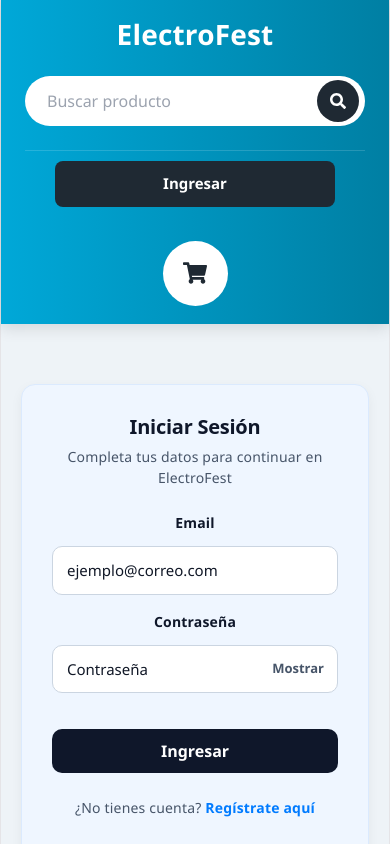
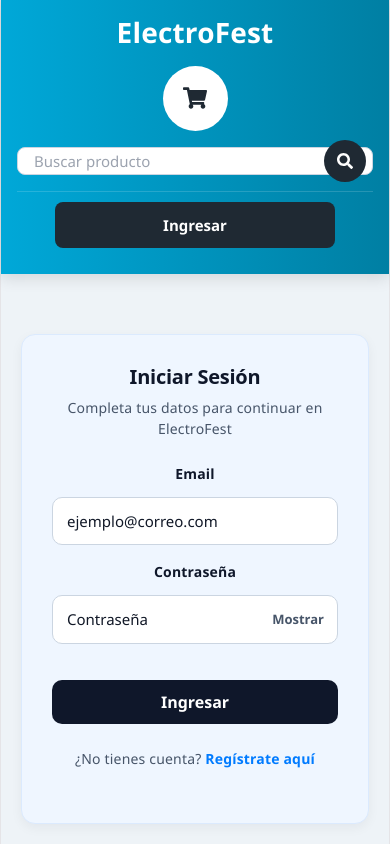
Before and after one commit to diegobufa/TP-3-Programacion, a React (Vite) app in the folder frontend/: page /login in a window 390 px wide. Shown: the top 844 px of the page. Built offline with nearby package versions, Linux system fonts and the light colour scheme; no server answers.

Commit message:
Arreglado doble sidebar en AdminProducts

```diff
--- a/frontend/src/App.css
+++ b/frontend/src/App.css
@@ -3050,3 +3050,94 @@
     margin-bottom: 4px;
   }
 }
+/* =========================================================
+   03. HEADER PRINCIPAL - DISTRIBUCIÓN INTELIGENTE
+   ========================================================= */
+
+.logo-link {
+  flex-shrink: 0;
+}
+
+/* =========================================================
+   BARRA DE BÚSQUEDA FLUIDA Y ADAPTABLE
+   ========================================================= */
+.search-container {
+  display: flex;
+  align-items: center;
+  flex: 1;               /* ¡Clave! Ocupa TODO el espacio libre del medio */
+  max-width: 600px;      /* Evita que se vuelva gigante en pantallas ultra anchas */
+  min-width: 180px;      /* Espacio mínimo para que no desaparezca */
+  height: 44px;
+  background: #ffffff;
+  border-radius: 8px;
+  padding: 2px;
+  border: 1px solid #cbd5e1;
+}
+
+.search-container input {
+  flex: 1;               /* El input ocupa todo el interior de la barra */
+  border: none;
+  background: transparent;
+  padding: 0 14px;
+  font-size: 15px;
+  color: #1f2933;
+  outline: none;
+  width: 100%;
+}
+
+.search-btn {
+  height: 100%;
+  padding: 0 16px;
+  background: #1f2933;
+  color: #ffffff;
+  border: none;
+  border-radius: 6px;
+  transition: background 0.2s;
+}
+
+/* =========================================================
+   CONTENEDOR DE AUTENTICACIÓN (Prioridad de espacio estricta)
+   ========================================================= */
+.auth-buttons-container {
+  display: flex;
+  align-items: center;
+  gap: 12px;
+  flex-shrink: 0;        /* ¡Clave! Le dice al navegador: Prohibido achicar este bloque */
+  white-space: nowrap;   /* Evita que los textos del botón salten a dos líneas */
+}
+
+/* El email del usuario reduce sutilmente si la pantalla es mediana */
+.user-email-display {
+  font-size: 14px;
+  color: #ffffff;
+  font-weight: 600;
+  max-width: 150px;       /* Si el correo es muy largo, se frena aquí */
+  overflow: hidden;
+  text-overflow: ellipsis;/* Agrega tres puntos (...) si el correo no entra */
+}
+
+/* =========================================================
+   RESPONSIVE DESIGN (Pantallas medianas y móviles)
+   ========================================================= */
+
+/* Cuando ya no hay espacio físico horizontal para coexistir */
+@media (max-width: 992px) {
+  .header {
+    flex-direction: column; /* Apilamos verticalmente */
+    gap: 16px;
+    padding: 16px;
+  }
+
+  .search-container {
+    width: 100%;          /* En móviles toma el 100% de la pantalla */
+    max-width: 100%;
+    order: 2;             /* Se acomoda debajo del logo */
+  }
+
+  .auth-buttons-container {
+    width: 100%;
+    justify-content: center;
+    order: 3;
+    gap: 8px;
+  }
+}
--- a/frontend/src/components/Header.jsx
+++ b/frontend/src/components/Header.jsx
@@ -39,18 +39,12 @@
 
   return (
     <header className="header">
-      <Link
-        to="/"
-        state={{
-          categoriaSeleccionada: "Catalogo",
-          mostrarTodos: false,
-          busqueda: "",
-        }}
-        className="logo-link"
-      >
+  {/* Logo */}
+  <Link to="/" className="logo-link">
     <h3>ElectroFest</h3>
   </Link>
 
+  {/* 1. Buscador (Contenedor Flexible) */}
   <div className="search-container">
     <input
       type="text"
@@ -59,12 +53,12 @@
       onChange={(e) => setTextoBusqueda(e.target.value)}
       onKeyDown={handleKeyDown}
     />
-
     <button className="search-btn" onClick={buscar} type="button">
       <FaSearch />
     </button>
   </div>
 
+  {/* 2. Autenticación (Contenedor con prioridad de espacio fijo) */}
   <div className="auth-buttons-container">
     {!user ? (
       <button onClick={() => navigate("/login")} className="login-btn">
@@ -74,12 +68,10 @@
       <>
         {user && [2, 3].includes(user.fk_rol) && (
           <Link to="/admin/usuarios" className="login-btn admin-panel-btn">
-        Panel Usuarios
+            ⚙️ Panel Admin
           </Link>
         )}
-
         <span className="user-email-display">{user.email}</span>
-
         <button onClick={logoutUser} className="logout-btn">
           Cerrar Sesión
         </button>
--- a/frontend/src/pages/admin/AdminProducts.jsx
+++ b/frontend/src/pages/admin/AdminProducts.jsx
@@ -1,5 +1,4 @@
 import { useEffect, useState, useRef } from "react";
-import AdminSidebar from "../../components/admin/AdminSidebar";
 import AdminTopbar from "../../components/admin/AdminTopbar";
 import AdminProductToolbar from "../../components/adminProducts/AdminProductToolbar";
 import ProductAdminForm from "../../components/adminProducts/ProductAdminForm";
@@ -29,7 +28,6 @@
   const formSectionRef = useRef(null);
   const [productoAEliminar, setProductoAEliminar] = useState(null);
   const [eliminando, setEliminando] = useState(false);
-  const [sidebarAbierto, setSidebarAbierto] = useState(false);
   const [soloOfertas, setSoloOfertas] = useState(false);
 
   const obtenerProductos = async () => {
@@ -295,13 +293,12 @@
   };
 
   return (
-    <div className="admin-layout">
-      <AdminSidebar abierto={sidebarAbierto} onCerrar={() => setSidebarAbierto(false)} />
+    <div className="admin-layout" style={{ display: "flex", minHeight: "100vh", width: "100%" }}>
 
-      <main className="admin-main">
-        <AdminTopbar titulo="Productos" onToggleSidebar={() => setSidebarAbierto(!sidebarAbierto)} sidebarAbierto={sidebarAbierto} />
+      <main className="admin-main-container" style={{ flex: 1, display: "flex", flexDirection: "column", minWidth: 0 }}>
+        <AdminTopbar title="Gestión de Inventario" />
 
-        <section className="admin-content">
+        <section className="admin-content-page" style={{ padding: "24px", flex: 1 }}>
           <AdminProductToolbar
             busqueda={busqueda}
             setBusqueda={setBusqueda}
@@ -312,26 +309,30 @@
             marcasDisponibles={marcasDisponibles}
             ordenAdmin={ordenAdmin}
             setOrdenAdmin={setOrdenAdmin}
-            limpiarFiltrosAdmin={limpiarFiltrosAdmin}
+            limpiarFiltrosAdmin={() => {
+              setBusqueda("");
+              setCategoriaFiltro("Todas");
+              setMarcaFiltro("Todas");
+              setSoloOfertas(false);
+            }}
             abrirNuevoProducto={abrirNuevoProducto}
             soloOfertas={soloOfertas}
             setSoloOfertas={setSoloOfertas}
           />
 
           {mostrarFormulario && (
-            <div className="admin-form-preview" ref={formSectionRef}>
+            <div className="admin-form-preview" ref={formSectionRef} style={{ display: "grid", gridTemplateColumns: "1fr 1fr", gap: "20px", marginBottom: "24px" }}>
               <ProductAdminForm
                 form={form}
                 errores={errores}
                 editandoId={editandoId}
                 loading={loading}
-                handleChange={handleChange}
-                handleImagenChange={handleImagenChange}
-                handleSubmit={handleSubmit}
+                handleChange={() => {}}
+                handleImagenChange={() => {}}
+                handleSubmit={() => {}}
                 limpiarFormulario={limpiarFormulario}
                 cerrarFormulario={cerrarFormulario}
               />
-
               <ProductPreview form={form} />
             </div>
           )}
@@ -339,11 +340,12 @@
           <ProductTable
             productosFiltrados={productosFiltrados}
             productos={productos}
-            editarProducto={editarProducto}
+            editarProducto={() => {}}
             eliminarProducto={abrirModalEliminar}
           />
         </section>
       </main>
+
       <ConfirmDeleteModal
         producto={productoAEliminar}
         cerrarModal={cerrarModalEliminar}
--- a/frontend/src/pages/admin/AdminUsuarios.jsx
+++ b/frontend/src/pages/admin/AdminUsuarios.jsx
@@ -65,7 +65,7 @@
   <div className="admin-container" style={{ padding: '24px', background: '#ffffff', borderRadius: '14px', boxShadow: '0 4px 12px rgba(15, 23, 42, 0.04)', border: '1px solid #e2e8f0' }}>
     <div style={{ marginBottom: '24px', borderBottom: '1px solid #f1f5f9', paddingBottom: '16px' }}>
       <h2 style={{ fontSize: '24px', fontWeight: '800', color: '#0f172a', margin: 0 }}>Gestión de Usuarios y Roles</h2>
-      <p style={{ color: '#64748b', fontSize: '14px', margin: '4px 0 0' }}>Panel exclusivo de Superadministración para ElectroFest</p>
+      <p style={{ color: '#64748b', fontSize: '14px', margin: '4px 0 0' }}>Panel exclusivo de Superadministración</p>
     </div>
 
     {error && (
```
Lines whose indentation alone changed are shown as unchanged.
